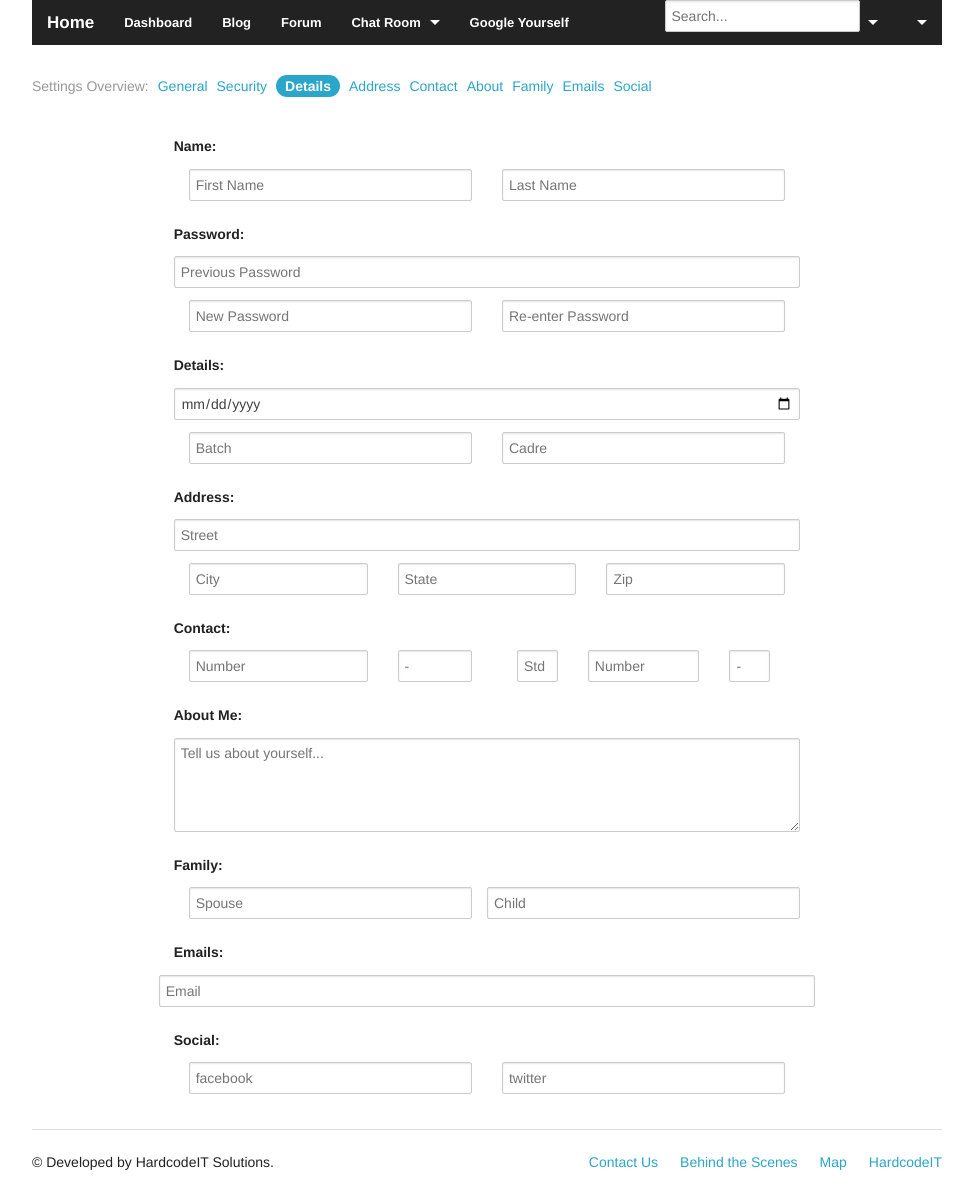
After one commit to jaideepcoder/ias-assn, a CodeIgniter app: the page made by application/views/foundation/account.php in a window 1280 px wide. The commit adds this page. Shown: the whole page, without its empty margins (153-1126 px from the left). Run offline with CodeIgniter, Linux system fonts and the light colour scheme; data that the repository does not hold is empty; some libraries are stand-ins or nearby versions.

Commit message:
Added settings page

```diff
--- /dev/null
+++ b/application/views/foundation/account.php
@@ -0,0 +1,329 @@
+<!DOCTYPE html>
+<!-- paulirish.com/2008/conditional-stylesheets-vs-css-hacks-answer-neither/ -->
+<!--[if lt IE 7]> <html class="no-js lt-ie9 lt-ie8 lt-ie7" lang="en"> <![endif]-->
+<!--[if IE 7]>    <html class="no-js lt-ie9 lt-ie8" lang="en"> <![endif]-->
+<!--[if IE 8]>    <html class="no-js lt-ie9" lang="en"> <![endif]-->
+<!--[if gt IE 8]><!--> <html class="no-js" lang="en"> <!--<![endif]-->
+<head>
+  <meta charset="utf-8" />
+
+  <!-- Set the viewport width to device width for mobile -->
+  <meta name="viewport" content="width=device-width" />
+
+  <title>Home | This is IAS | Made personal for you...</title>
+
+  <!-- Included CSS Files (Uncompressed) -->
+  <!--
+  <link rel="stylesheet" href="stylesheets/foundation.css">
+  -->
+
+  <!-- Included CSS Files (Compressed) -->
+  <link rel="stylesheet" href="<?= base_url(); ?>stylesheets/foundation.min.css">
+  <link rel="stylesheet" href="<?= base_url(); ?>stylesheets/app.css">
+<link rel="icon" type="image/png" href="<?= base_url(); ?>images/favicon.png">
+
+
+
+  <script src="<?= base_url(); ?>javascripts/modernizr.foundation.js"></script>
+</head>
+<body>
+	  	<link type="text/css" rel="stylesheet" media="all" href="<?= base_url(); ?>stylesheets/chat.css" />
+	<link type="text/css" rel="stylesheet" media="all" href="<?= base_url(); ?>stylesheets/screen.css" />
+
+	<!--[if lte IE 7]>
+	<link type="text/css" rel="stylesheet" media="all" href="<?= base_url(); ?>stylesheets/screen_ie.css" />
+	<![endif]-->
+    <!-- Navigation -->
+
+      <div class="row">
+        <div class="twelve columns">
+
+        <nav class="top-bar">
+          <ul class="top-bar">
+            <li class="name" id="joystart"><h1><?= anchor('gateway', 'Home'); ?></h1></li>
+            <li class="toggle-topbar"><a href="#"></a></li>
+          </ul>
+
+          <section>
+            <ul class="left">
+              <li id="dashboard"><?= anchor('dashboard', 'Dashboard'); ?></li>
+              <li id="blog"><?= anchor('blog', 'Blog'); ?></li>
+              <li id="forum"><?= anchor('dashboard', 'Forum'); ?></li>
+              <li class="has-dropdown">
+              	<?= anchor('chatroom', 'Chat Room', array('id' => 'chatroom')); ?>
+              	<ul class="dropdown">
+              		<?php
+					foreach ($chatter as $row) {
+						echo "<li><a href='javascript:void(0)' onclick=\"javascript:chatWith('" . $row['username'] . "')\">" . $row['fname'] . ' ' . $row['lname'] . "</a></li>";
+					}
+  			?>
+              	</ul>
+              </li>
+              <li id="google"><a href="http://www.google.com/search?q=<?=$fname . '+' . $lname; ?>" target="_blank">Google Yourself</a></li>
+            </ul>
+
+            <ul class="right">
+            	<li class="has-dropdown">
+  	<a><input type="search" placeholder="Search..." x-webkit-speech/></a>
+
+  	<ul id="find" class="dropdown right"></ul>
+  </li>
+              <li id="settings" class="has-dropdown">
+                <a href="#"><?= $username; ?></a>
+
+                <ul class="dropdown">
+                  <li><?= anchor('settings', 'Account Settings', array('style' => 'padding-left:15px;')); ?></li>
+                  <li><?= anchor('dashboard/logout', 'Logout', array('style' => 'padding-left:15px;')); ?></li>
+                </ul>
+                </li>
+            </ul>
+          </section>
+        </nav>
+
+      </div>
+    </div>
+
+    <!-- End Navigation -->
+
+    <!-- Magellan -->
+    <div class="row">
+    	<div class="twelve columns">
+    		    <dl id="magellanTopNav" class="sub-nav" data-magellan-expedition="fixed" style="z-index: 10;background-color: #FFFFFF; width: 100%;">
+    	<dt>Settings Overview:</dt>
+  <dd data-magellan-arrival='general'><a href="#general">General</a></dd>
+  <dd data-magellan-arrival='security'><a href="#security">Security</a></dd>
+  <dd data-magellan-arrival='details'><a href="#details">Details</a></dd>
+  <dd data-magellan-arrival='address'><a href="#address">Address</a></dd>
+  <dd data-magellan-arrival='contact'><a href="#contact">Contact</a></dd>
+  <dd data-magellan-arrival='about'><a href="#about">About</a></dd>
+  <dd data-magellan-arrival='family'><a href="#family">Family</a></dd>
+  <dd data-magellan-arrival='emails'><a href="#emails">Emails</a></dd>
+  <dd data-magellan-arrival='social'><a href="#social">Social</a></dd>
+</dl>
+    <!-- End Magellan -->
+    	</div>
+    </div>
+    <div class="row">
+    	<div class="two columns"></div>
+    	<div class="eight columns">
+
+    <a name="general" data-magellan-destination='general'></a>
+    <div class="row">
+    	<div hidden></div>
+    	<h6>Name:</h6>
+    	<div class="six columns">
+    		<input type="text" maxlength="50" name="fname" placeholder="First Name" value="<?= $fname; ?>"/>
+    	</div>
+    	<div class="six columns">
+    		<input type="text" maxlength="50" name="lname" placeholder="Last Name" value="<?= $lname; ?>"/>
+    	</div>
+    </div>
+
+
+<a name="security" data-magellan-destination='security'></a>
+<div class="row">
+  <h6>Password:</h6>
+  <input type="password" maxlength="50" name="prevpass" placeholder="Previous Password" />
+    	<div class="six columns">
+    		<input type="password" maxlength="50" name="password" placeholder="New Password" />
+    	</div>
+    	<div class="six columns">
+    		<input type="password" maxlength="50" name="checkpassword" placeholder="Re-enter Password" />
+    	</div>
+    </div>
+
+
+<a name="details" data-magellan-destination='details'></a>
+<div class="row">
+  <h6>Details:</h6>
+  <input type="date" name="bday" />
+    	<div class="six columns">
+    		<input type="text" maxlength="4" name="batch" placeholder="Batch" value="<?= $batch; ?>" />
+    	</div>
+    	<div class="six columns">
+    		<input type="text" maxlength="2" name="cadre" placeholder="Cadre" value="<?= $cadre; ?>" />
+    	</div>
+    </div>
+
+<a name="address" data-magellan-destination='address'></a>
+<div class="row">
+  <h6>Address:</h6>
+  <input type="text" name="street" placeholder="Street" value="<?= $street; ?>"/>
+    	<div class="four columns">
+    		<input type="text" name="city" placeholder="City" value="<?= $city; ?>" />
+    	</div>
+    	<div class="four columns">
+    		<input type="text" name="state" placeholder="State" value="<?= $state; ?>" />
+    	</div>
+    	<div class="four columns">
+    		<input type="text" name="zip" placeholder="Zip" value="<?= $zip; ?>" />
+    	</div>
+    </div>
+
+<a name="contact" data-magellan-destination='contact'></a>
+<div class="row">
+  <h6>Contact:</h6>
+    	<div class="six columns">
+    		<?php
+			if (isset($mobile[0]['number'])) {
+				foreach ($mobile as $row) {
+					echo "<div class=\"row\"><div class=\"eight columns\"><input type=\"tel\" maxlength=\"10\" placeholder=\"Number\" value=\"" . $row['number'] . "\"></div><div class=\"four columns\"><input type=\"text\" maxlength=\"1\" placeholder=\"type\" value=\"" . $row['type'] . "\"></div></div>";
+				}
+			}
+            ?>
+			<div class="row"><div class="eight columns"><input type="tel" maxlength="10" placeholder="Number" /></div><div class="four columns"><input type="text" placeholder="-" maxlength="1"/></div></div>
+    </div>
+    <div class="six columns">
+    	<?php
+		if (isset($landline[0]['std'])) {
+			foreach ($landline as $row) {
+				echo "<div class=\"three columns\"><input type=\"text\" maxlength=\"4\" placeholder=\"Std\" value=\"" . $row['std'] . "\"></div><div class=\"six columns\"><input type=\"tel\" maxlength=\"10\" placeholder=\"Number\" value=\"" . $row['number'] . "\"></div><div class=\"three columns\"><input type=\"text\" maxlength=\"1\" placeholder=\"type\" value=\"" . $row['type'] . "\"></div>";
+			}
+		}
+            ?>
+			<div class="three columns"><input type="text" maxlength="4" placeholder="Std" ></div><div class="six columns"><input type="tel" maxlength="10" placeholder="Number" /></div><div class="three columns"><input type="text" maxlength="1" placeholder="-" /></div>
+    </div>
+    </div>
+
+<a name="about" data-magellan-destination='about'></a>
+<div class="row">
+	<h6>About Me:</h6>
+	<textarea name="aboutme" rows="5" placeholder="Tell us about yourself..."><?= $aboutme; ?></textarea>
+</div>
+<a name="family" data-magellan-destination='family'></a>
+<div class="row">
+  <h6>Family:</h6>
+    <div class="six columns">
+   		<input type="text" maxlength="50" placeholder="Spouse" value="<?= $spouse; ?>">
+    </div>
+    <div class="six columns">
+		<?php
+		if (isset($children[0]['child'])) {
+			foreach ($children as $row) {
+				echo "<div class=\"row\"><input type=\"text\" placeholder=\"Child\" value=\"" . $row['child'] . "\"></div>";
+			}
+		}
+       	?>
+		<div class="row"><input type="text" maxlength="50" placeholder="Child"></div>
+    </div>
+    </div>
+
+<a name="emails" data-magellan-destination='emails'></a>
+<div class="row">
+	<h6>Emails:</h6>
+<?php
+if (isset($emails[0]['email'])) {
+	foreach ($emails as $row) {
+		echo "<div class=\"row\"><input type=\"email\" placeholder=\"Email\" value=\"".$row['email']."\"></div>";
+	}
+}
+?>
+<div class="row"><input type="email" placeholder="Email"></div>
+</div>
+
+<a name="social" data-magellan-destination='social'></a>
+<div class="row">
+	<h6>Social: </h6>
+	<div class="six columns"><input type="text" placeholder="facebook" value="<?= $facebook; ?>"/></div>
+	<div class="six columns"><input type="text" placeholder="twitter" value="<?= $twitter; ?>"/></div>
+</div>
+
+</div>
+<div class="four columns"></div>
+</div>
+  <!-- Footer -->
+
+  <footer class="row">
+  <div class="twelve columns"><hr />
+      <div class="row">
+
+        <div class="six columns">
+            <p>&copy; Developed by HardcodeIT Solutions.</p>
+        </div>
+
+        <div class="six columns">
+            <ul class="link-list right">
+              <li><a href="contact">Contact Us</a></li>
+              <li><a href="#">Behind the Scenes</a></li>
+              <li><a href="#">Map</a></li>
+              <li><a href="http://www.hardcodeit.com">HardcodeIT</a></li>
+            </ul>
+        </div>
+
+      </div>
+  </div>
+  </footer>
+  <!-- End Footer -->
+
+  <!-- Included JS Files (Uncompressed) -->
+  <!--
+
+  <script src="javascripts/jquery.js"></script>
+
+  <script src="javascripts/jquery.foundation.mediaQueryToggle.js"></script>
+
+  <script src="javascripts/jquery.foundation.forms.js"></script>
+
+  <script src="javascripts/jquery.foundation.reveal.js"></script>
+
+  <script src="javascripts/jquery.foundation.orbit.js"></script>
+
+  <script src="javascripts/jquery.foundation.navigation.js"></script>
+
+  <script src="javascripts/jquery.foundation.buttons.js"></script>
+
+  <script src="javascripts/jquery.foundation.tabs.js"></script>
+
+  <script src="javascripts/jquery.foundation.tooltips.js"></script>
+
+  <script src="javascripts/jquery.foundation.accordion.js"></script>
+
+  <script src="javascripts/jquery.placeholder.js"></script>
+
+  <script src="javascripts/jquery.foundation.alerts.js"></script>
+
+  <script src="javascripts/jquery.foundation.topbar.js"></script>
+
+  <script src="javascripts/jquery.foundation.joyride.js"></script>
+
+  <script src="javascripts/jquery.foundation.clearing.js"></script>
+
+  <script src="javascripts/jquery.foundation.magellan.js"></script>
+
+  -->
+
+  <!-- Included JS Files (Compressed) -->
+  <script src="<?= base_url(); ?>javascripts/jquery.js"></script>
+  <script src="<?= base_url(); ?>javascripts/foundation.min.js"></script>
+
+
+  <!-- Initialize JS Plugins -->
+  <script src="<?= base_url(); ?>javascripts/app.js"></script>
+  <script type="text/javascript" src="<?= base_url(); ?>javascripts/chat.js"></script>
+  <script type="text/javascript">var base_url = '<?= base_url(); ?>';</script>
+  <script type="text/javascript">
+  			$(document).ready(function () {
+  		$('input').keypress(function (e) {
+  			console.log(e);
+  			$.ajax({
+  				type: 'post',
+  				data: {
+  					q: $('input').val()
+  				},
+  				url: base_url+'dashboard/search',
+  				dataType: 'json',
+  				success: function(data) {
+  					console.log(data);
+  					var mark = "";
+  					for (x in data) {
+  						mark += "<li><a href='<?=base_url(); ?>
+						dashboard / profile / "+data[x]["username"]+"'>"+data[x]["fname"]+" "+data[x]["lname"]+"</a></li>";
+						}
+						$('#find').html(mark);
+						}
+						});
+						});
+						});
+  </script>
+</body>
+</html>
--- a/application/views/foundation/blog.php
+++ b/application/views/foundation/blog.php
@@ -105,7 +105,7 @@
     <div class="nine columns" role="content">
 		<?php
 		foreach($posts as $post) {
-			echo "<article><h3 class=\"bloghead\">" . anchor('blog/post/'.$post['id'], $post['title']) . "	</h3>" . $post['taggit'] . "<h6>Written by " . anchor('blog/blogger/'.$post['username'], $post['fname'] . ' ' . $post['lname'], array('class'=>'blogauth')) . " on ". anchor('blog/at/'.$post['date'],$post['date'], array('class'=>'blogat')). ".</h6><div class=\"row\"><div class=\"six columns\"><p>" . nl2br(substr($post['post'],0,240)) ."</p></div><div class=\"six columns\"><img src=\"".$post['image'].".jpg\" width=\"400\" height=\"240\" /></div><p>".nl2br(substr($post['post'],240))."</p></article><hr />";
+			echo "<article><h3 class=\"bloghead\">" . anchor('blog/post/'.$post['id'], $post['title']) . "	</h3>" . $post['taggit'] . "<h6>Written by " . anchor('blog/blogger/'.$post['username'], $post['fname'] . ' ' . $post['lname'], array('class'=>'blogauth')) . " on ". anchor('blog/at/'.$post['date'],$post['date'], array('class'=>'blogat')). ".</h6><div class=\"row\"><div class=\"six columns\"><p>" . nl2br($post['post']) ."</p></div><div class=\"six columns\"><img src=\"".$post['image'].".jpg\" width=\"400\" height=\"240\" /></div></article><hr />";
 		}
 
 		?>
@@ -165,6 +165,8 @@
       </div>
   </div>
   </footer>
+  <!-- End Footer -->
+
 <!-- Each tip is set within this <ol>. -->
 <!-- This creates the order the tips are displayed -->
 <ol id="joyride1" hidden>
@@ -188,7 +190,6 @@
   <!--<li data-id="joy1">Take a guided Tour?</li>
   <!--This tip will be display as a modal -->
 </ol>
-  <!-- End Footer -->
 
   <!-- Included JS Files (Uncompressed) -->
   <!--
--- a/application/views/foundation/dashboard.php
+++ b/application/views/foundation/dashboard.php
@@ -33,7 +33,7 @@
 	<!--[if lte IE 7]>
 	<link type="text/css" rel="stylesheet" media="all" href="<?= base_url(); ?>stylesheets/screen_ie.css" />
 	<![endif]-->
-    <div class="twelve columns">
+    <div class="twelve columns"></div>
 
     <!-- Navigation -->
 
@@ -66,7 +66,7 @@
 
             <ul class="right">
             	<li class="has-dropdown">
-  	<a><input type="search" placeholder="Search..."/></a>
+  	<a><input type="search" placeholder="Search..." x-webkit-speech/></a>
 
   	<ul id="find" class="dropdown right"></ul>
   </li>
--- a/stylesheets/app.css
+++ b/stylesheets/app.css
@@ -53,6 +53,10 @@ display: inline-block;
 	left: 0;
 	width: 200px;
 }
+/*
+input {
+	text-align: center;
+}
 
 /* Google Maps */
 
```
Also changed, not shown: application/controllers/blog.php (+18 -11 lines), application/controllers/settings.php (+54 -16 lines).
